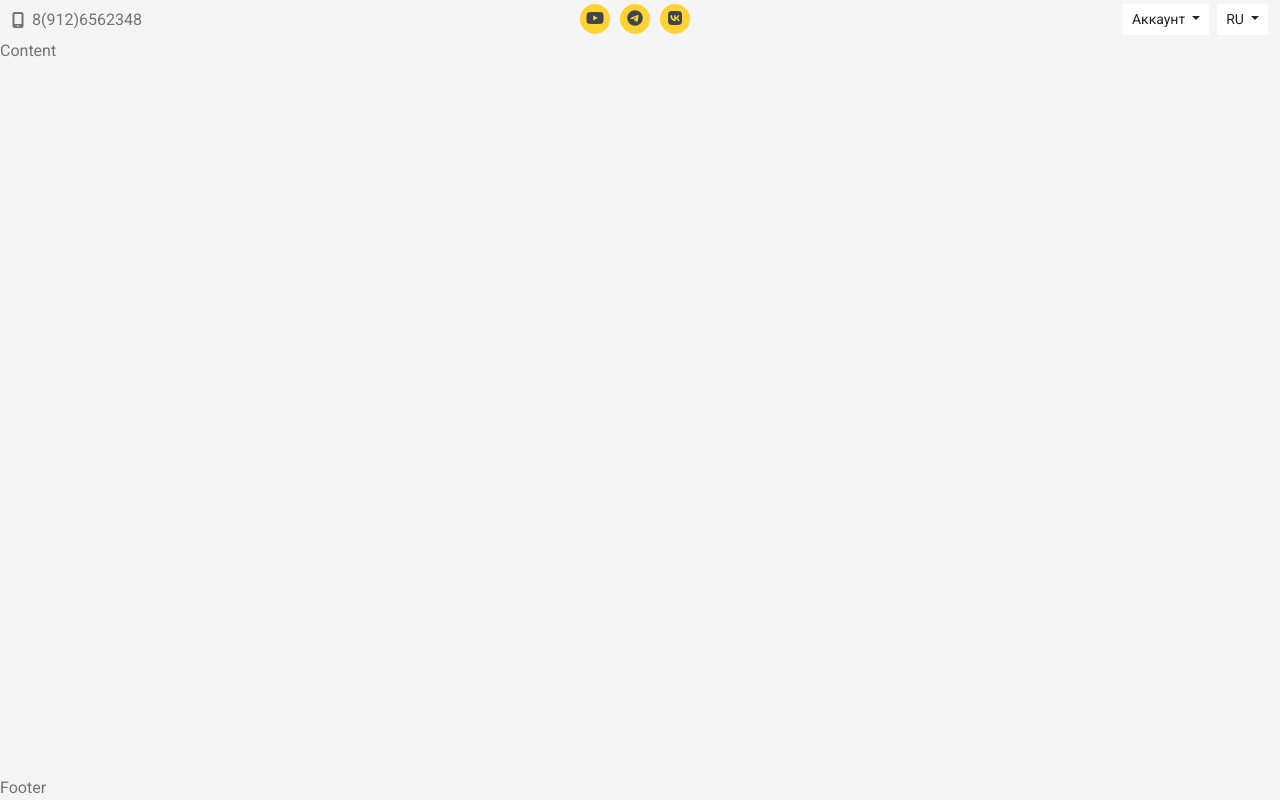
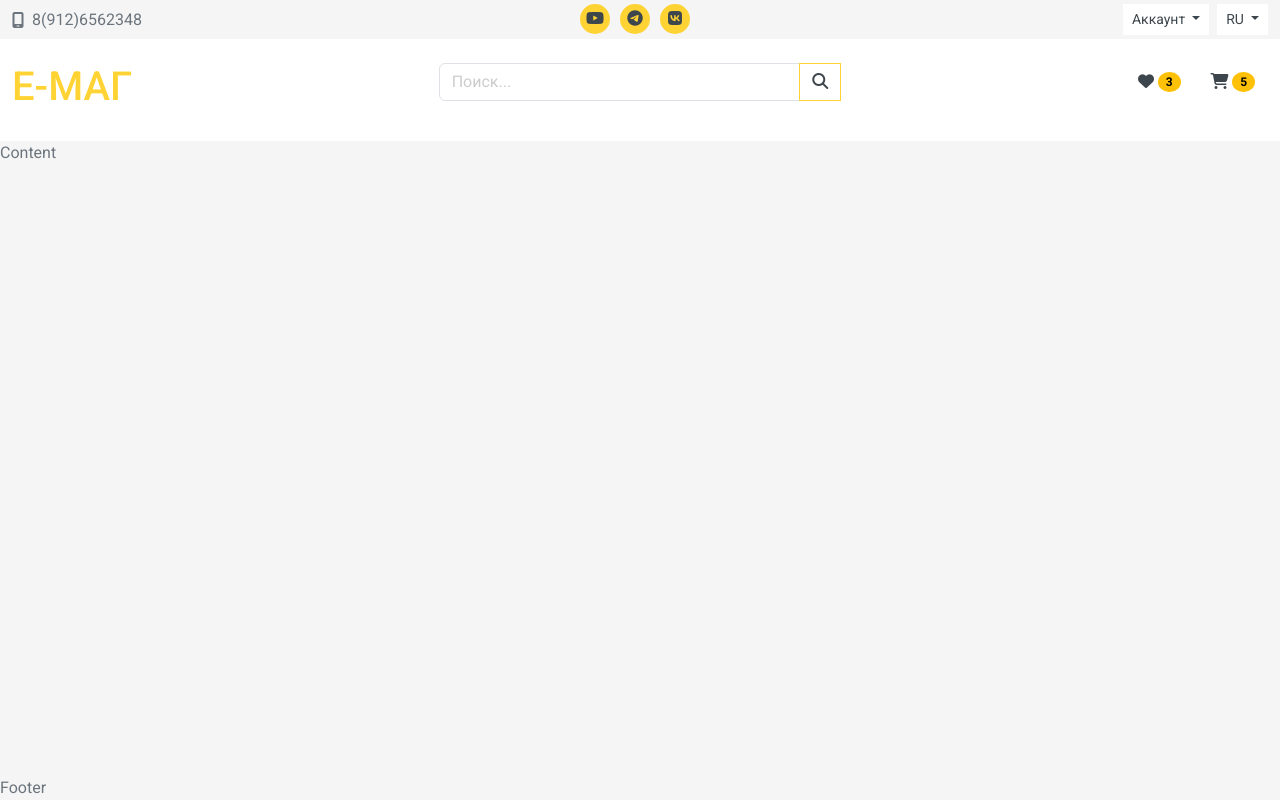
Before and after one commit to Plotin85/bootstrap, a plain HTML site: page index.html in a window 1280 px wide. Drawn offline with nearby package versions, Linux system fonts and the light colour scheme.

Commit message:
part 3 ( 20min)

```diff
--- a/css/main.css
+++ b/css/main.css
@@ -3,6 +3,7 @@
     --text-color: #6c757d;
     --accent-color: #ffd333;
     --contrast-color: #3d464d;
+    ---grey-color: #ccc;
 }
 
 html,body {
@@ -29,6 +30,32 @@ img {
 
 .dropdown-menu {
     border-radius: 0;
+}
+
+.form-control:focus {
+    border-radius: 0;
+    color: var(--text-color);
+    border-color: var(--accent-color);
+    box-shadow: none;
+}
+
+.form-control::placeholder {
+    color: var(---grey-color);
+}
+
+
+.btn-warning {
+    background-color: var(--accent-color);
+    color: var(--contrast-color);
+}
+
+.btn-outline-warning {
+    border-color: var(--accent-color);
+}
+
+.btn-outline-warning:hover {
+    background-color: var(--accent-color);
+    color: var(--contrast-color);
 }
 
 /*===General Rules===*/
@@ -90,4 +117,33 @@ body {
     background: #fff;
 }
 
+.header-logo {
+    text-decoration: none;
+    text-transform: uppercase;
+    color: var(--accent-color);
+    transition: all .3s;
+}
+
+.header-logo:hover {
+    color: var(--contrast-color);
+}
+
+.card-button {
+    color: var(--contrast-color);
+    transition:  all .3s;
+}
+
+.btn {
+    color: var(--contrast-color);
+    transition:  all .3s;
+}
+
+.card-button {
+    border: 1px solid var(--contrast-color);
+}
+
+.btn:hover {
+    border: 1px solid var(--contrast-color);
+}
+
 /*===Header Rules===*/
--- a/index.html
+++ b/index.html
@@ -21,18 +21,26 @@
     <link rel="stylesheet" href="css/main.css" />
     <link rel="shortcut icon" href="img/favicon.ico" type="image/x-icon" />
   </head>
+
   <body>
     <div class="wrapper">
+      <!-- header -->
       <header class="header">
+        <!-- header-top -->
         <div class="header-top py-1">
           <div class="container-fluid">
             <div class="row">
+              <!-- header-phone -->
               <div class="col-6 col-sm-4">
-                <div class="header-top-phone d-flex align-items-center h-100 w-100">
+                <div
+                  class="header-top-phone d-flex align-items-center h-100 w-100"
+                >
                   <i class="fa-solid fa-mobile-screen"></i>
                   <a class="ms-2" href="tel:+79126562348">8(912)6562348</a>
                 </div>
               </div>
+              <!--/ header-phone -->
+              <!-- header-social-icons -->
               <div class="col-sm-4 d-none d-sm-block">
                 <ul class="social-icons d-flex justify-content-center">
                   <li>
@@ -52,6 +60,8 @@
                   </li>
                 </ul>
               </div>
+              <!--/ header-social-icons -->
+              <!-- header-top-social-icons -->
               <div class="col-6 col-sm-4">
                 <div class="lang d-flex justify-content-end">
                   <div class="btn-group me-2">
@@ -89,12 +99,54 @@
                   </div>
                 </div>
               </div>
+              <!--/ header-top-social-icons -->
             </div>
           </div>
         </div>
-        <div class="header-middle"></div>
+        <!--/ header-top -->
+
+        <!-- header-middle -->
+        <div class="header-middle">
+          <div class="header-middle bg-white py-4">
+            <div class="container-fluid">
+              <div class="row">
+                <!-- header-logo -->
+                <div class="col-md-4">
+                  <a href="index.html" class="header-logo h1">E-МАГ</a>
+                </div>
+                <!--/ header-logo -->
+                <!-- header-search -->
+                <div class="col-md-4">
+                  <form action="#">
+                    <div class="input-group mb-3">
+                      <input type="text" class="form-control"
+                      name="search"
+                      placeholder="Поиск..." aria-label="Поиск..." aria-describedby="button-search">
+                      <button class="btn btn-outline-warning" type="submit" id="button-search"><i class="fa-solid fa-magnifying-glass"></i></button>
+                    </div>
+                  </form>
+                </div>
+                <!--/ header-search -->
+                <!-- header-heart-and-cart -->
+                <div class="col-md-4 cart-button text-end">
+                  <a href="#" class="btn">
+                    <i class="fa-solid fa-heart"></i>
+                    <span class="badge text-bg-warning cadr-badge bg-warning border-warning rounded-circle">3</span>
+                  </a>
+                  <button class="btn" type="button">
+                    <i class="fa-solid fa-cart-shopping"></i>
+                    <span class="badge text-bg-warning cadr-badge bg-warning border-warning rounded-circle">5</span>
+                  </button>
+                </div>
+                <!--/ header-heart-and-cart -->
+              </div>
+            </div>
+          </div>
+        </div>
+        <!--/ header-middle -->
         <div class="header-buttom"></div>
       </header>
+      <!--/ header -->
       <main class="main">Content</main>
       <footer class="footer">Footer</footer>
     </div>
```
